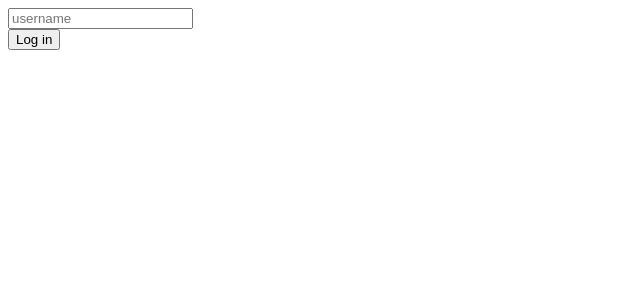
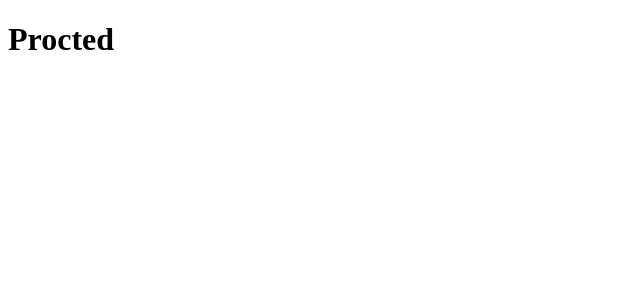
Before and after one commit to JiHunSong94/react-masterclass-TS, a React (Create React App) app: page / in a window 1280 px wide. Shown: the top 300 px of the page, without its empty margins (0-640 px from the left). Built offline with nearby package versions, Linux system fonts and the light colour scheme.

Commit message:
2.6 TYPESCRIPT - Themes

```diff
--- a/src/App.tsx
+++ b/src/App.tsx
@@ -1,29 +1,17 @@
-import React, { useState } from "react";
+import styled from "styled-components";
+
+const Container = styled.div`
+  backgroung-color: ${(props) => props.theme.bgColor};
+`;
+const H1 = styled.h1`
+  color: ${(props) => props.theme.textColor};
+`;
 
 function App() {
-  const [value, setValue] = useState("");
-  const onChange = (event: React.FormEvent<HTMLInputElement>) => {
-    const {
-      currentTarget: { value },
-    } = event;
-    setValue(value);
-  };
-  const onSubmit = (event: React.FormEvent<HTMLFormElement>) => {
-    event.preventDefault();
-    console.log(event);
-  };
   return (
-    <div>
-      <form onSubmit={onSubmit}>
-        <input
-          value={value}
-          onChange={onChange}
-          type="text"
-          placeholder="username"
-        />
-      </form>
-      <button>Log in</button>
-    </div>
+    <Container>
+      <H1>Procted</H1>
+    </Container>
   );
 }
 
--- a/src/index.tsx
+++ b/src/index.tsx
@@ -1,12 +1,16 @@
 import React from "react";
 import ReactDOM from "react-dom/client";
+import { ThemeProvider } from "styled-components";
 import App from "./App";
+import { darkTheme, lightTheme } from "./theme";
 
 const root = ReactDOM.createRoot(
   document.getElementById("root") as HTMLElement
 );
 root.render(
   <React.StrictMode>
-    <App />
+    <ThemeProvider theme={lightTheme}>
+      <App />
+    </ThemeProvider>
   </React.StrictMode>
 );
--- /dev/null
+++ b/src/theme.ts
@@ -0,0 +1,13 @@
+import { DefaultTheme } from "styled-components";
+
+export const lightTheme: DefaultTheme = {
+  bgColor: "white",
+  textColor: "black",
+  btnColor: "tomato",
+};
+
+export const darkTheme: DefaultTheme = {
+  bgColor: "black",
+  textColor: "white",
+  btnColor: "teal",
+};
```
Also changed, not shown: src/styled.d.ts (added, +9 -0 lines).
